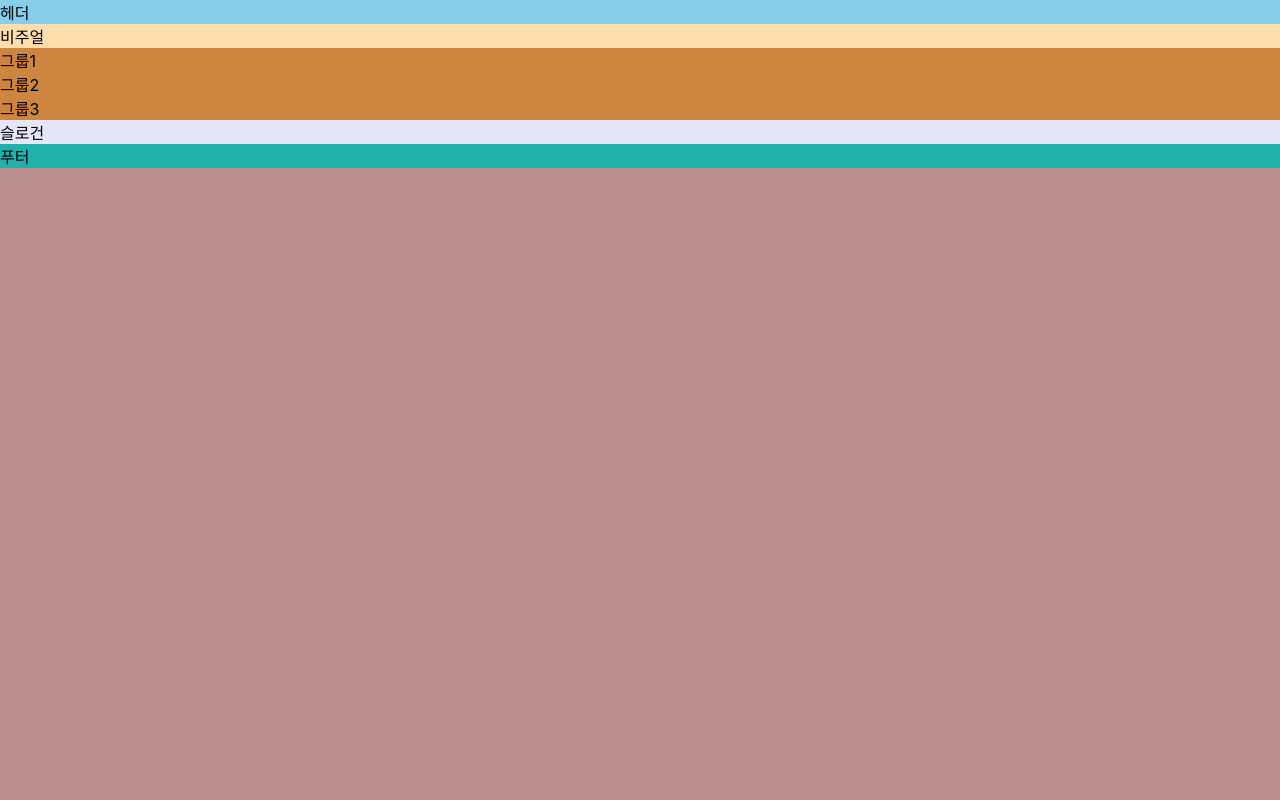
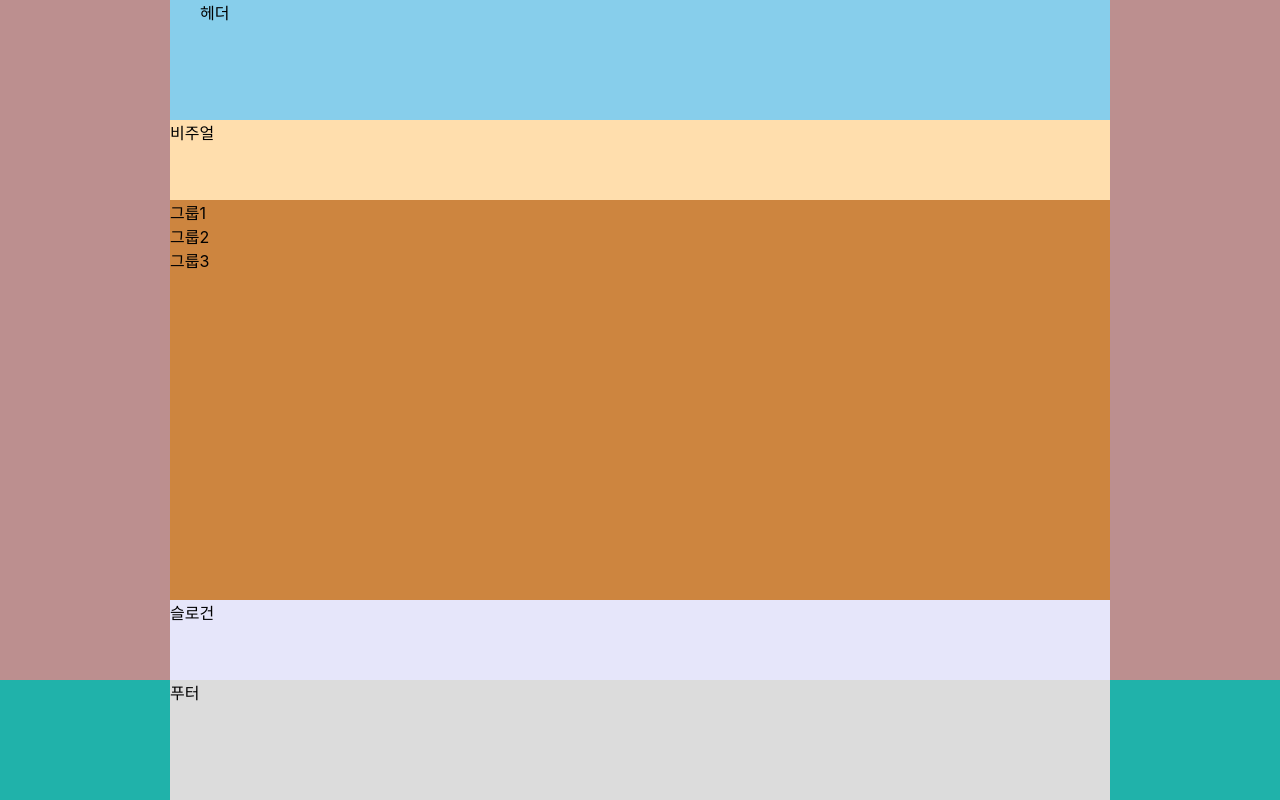
Before and after one commit to kimmoonju-102/HTML5, a website: page index.html in a window 1280 px wide. Drawn offline with Linux system fonts and the light colour scheme; a web font is replaced by a local one.

Commit message:
웹카페 레이아웃 구현

```diff
--- a/styles/style.css
+++ b/styles/style.css
@@ -1,24 +1,47 @@
 @import url(./normalize.css);
 @import url(./reset.css);
 
+/* 본문 스타일 */
 body {
   background-color: rosybrown;
   font-family: "Pretendard Variable", Pretendard, -apple-system, BlinkMacSystemFont, system-ui, Roboto, "Helvetica Neue", "Segoe UI", "Apple SD Gothic Neo", "Noto Sans KR", "Malgun Gothic", "Apple Color Emoji", "Segoe UI Emoji", "Segoe UI Symbol", sans-serif;
 
 }
 
+/* 레이아웃 */
+.header, .visual, .main, .slogan, .footer-inner {
+  width: 940px;
+  box-sizing: border-box;
+  margin: 0 auto;
+
+}
+/* 헤더 */
 .header {
   background-color:skyblue;
+  padding: 0 30px;
+  height: 15vh;
 }
+/* 비주얼 */
 .visual {
   background-color:navajowhite;
+  height: 10vh;
 }
+/* 메인 */
 .main {
   background-color:peru;
+  height: 50vh;
 }
+/* 슬로건 */
 .slogan {
   background-color:lavender;
+  height: 10vh;
 }
+/* 푸터 */
 .footer {
   background-color:lightseagreen;
 }
+.footer-inner {
+  height: 15vh;
+  background-color: gainsboro;
+
+}
```
